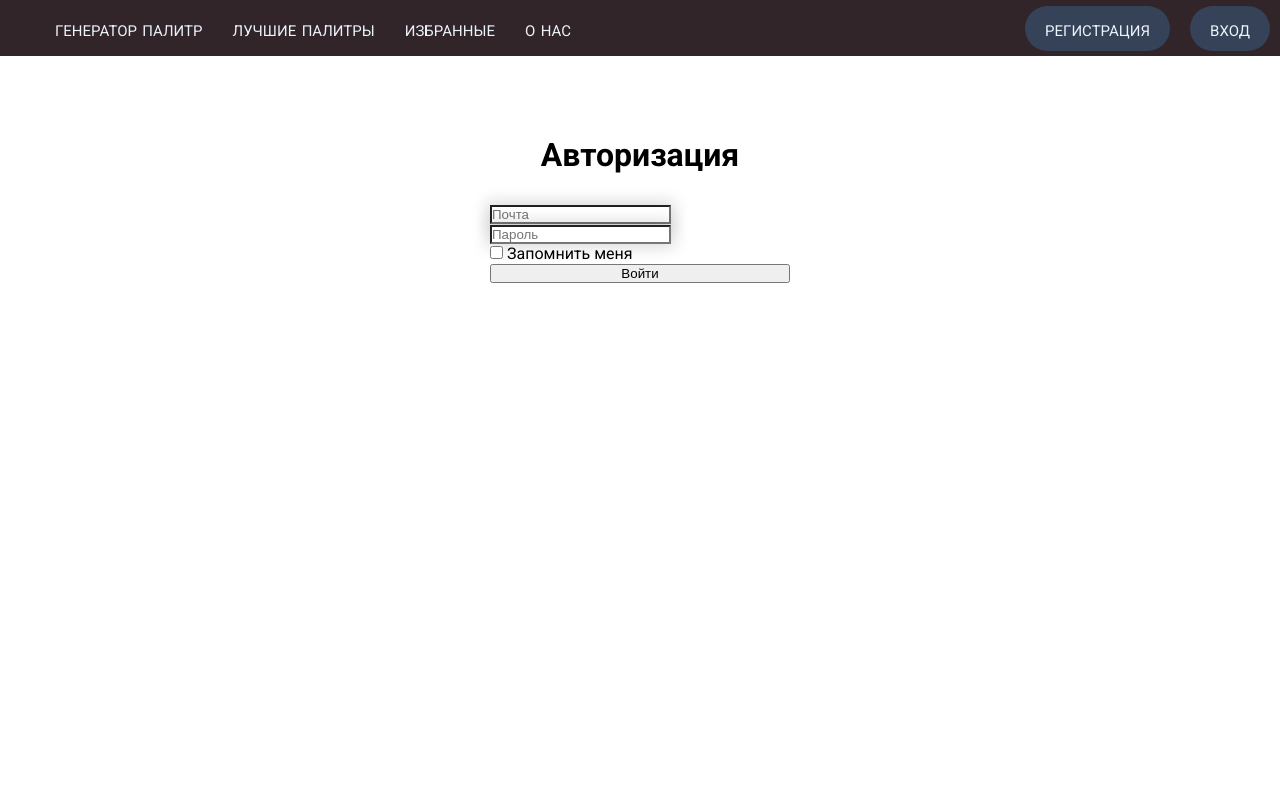
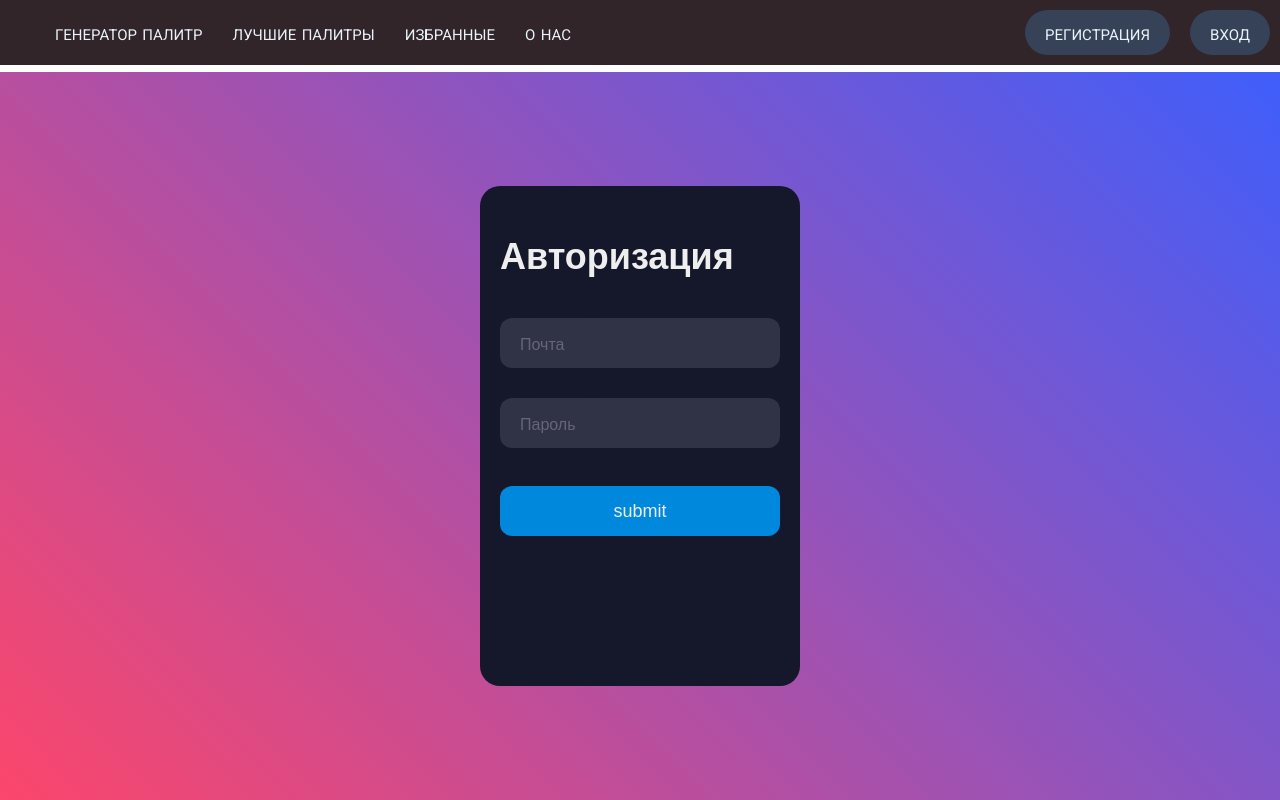
Before and after one commit to smixq/Your_Color, a Flask app: page /login in a window 1280 px wide. Run offline with Flask 3, Linux system fonts and the light colour scheme; some libraries are stand-ins or nearby versions.

Commit message:
login registr

```diff
--- a/static/css/styles_for_generate_plattes.css
+++ b/static/css/styles_for_generate_plattes.css
@@ -10,13 +10,14 @@ html {
 }
 /* это колохоз потом надо править */
 .content {
-    height: 93vh;
+    height: 90vh;
     display: flex;
 }
 
 .header {
-    /*height: 10vh;*/
+    height: 9vh;
 }
+
 ul {
     list-style: none;
 }
@@ -61,7 +62,6 @@ nav {
     background-color: hsla(336, 100%, 3%, 0.853);
     /*outline: 5px solid;*/
     padding-left: 40px;
-    height: 7vh;
 }
 
 .head_authorization {
@@ -164,4 +164,133 @@ nav {
 
 .btn-primary {
     width: 300px;
+    height: 38px;
+    background-color: rgb(74, 74, 252);
+    color: white;
+    border-radius: 15px;
 }
+
+.form {
+    background-color: #15172b;
+    border-radius: 20px;
+    box-sizing: border-box;
+    height: 500px;
+    padding: 20px;
+    width: 320px;
+}
+
+.title {
+    color: #eee;
+    font-family: sans-serif;
+    font-size: 36px;
+    font-weight: 600;
+    margin-top: 30px;
+}
+
+.subtitle {
+    color: #eee;
+    font-family: sans-serif;
+    font-size: 16px;
+    font-weight: 600;
+    margin-top: 10px;
+}
+
+.input-container {
+    height: 50px;
+    position: relative;
+    width: 100%;
+}
+
+.ic1 {
+    margin-top: 40px;
+}
+
+.ic2 {
+    margin-top: 30px;
+}
+
+.input {
+    background-color: #303245;
+    border-radius: 12px;
+    border: 0;
+    box-sizing: border-box;
+    color: #eee;
+    font-size: 18px;
+    height: 100%;
+    outline: 0;
+    padding: 4px 20px 0;
+    width: 100%;
+}
+
+.cut {
+    background-color: #15172b;
+    border-radius: 10px;
+    height: 20px;
+    left: 20px;
+    position: absolute;
+    top: -20px;
+    transform: translateY(0);
+    transition: transform 200ms;
+    width: 76px;
+}
+
+.cut-short {
+    width: 50px;
+}
+
+.input:focus ~ .cut,
+.input:not(:placeholder-shown) ~ .cut {
+    transform: translateY(8px);
+}
+
+.placeholder {
+    color: #65657b;
+    font-family: sans-serif;
+    left: 20px;
+    line-height: 14px;
+    pointer-events: none;
+    position: absolute;
+    transform-origin: 0 50%;
+    transition: transform 200ms, color 200ms;
+    top: 20px;
+}
+
+.input:focus ~ .placeholder,
+.input:not(:placeholder-shown) ~ .placeholder {
+    transform: translateY(-30px) translateX(10px) scale(0.75);
+}
+
+.input:not(:placeholder-shown) ~ .placeholder {
+    color: #808097;
+}
+
+.input:focus ~ .placeholder {
+    color: #dc2f55;
+}
+
+.submit {
+    background-color: #08d;
+    border-radius: 12px;
+    border: 0;
+    box-sizing: border-box;
+    color: #eee;
+    cursor: pointer;
+    font-size: 18px;
+    height: 50px;
+    margin-top: 38px;
+    outline: 0;
+    text-align: center;
+    width: 100%;
+}
+
+.submit:active {
+    background-color: #06b;
+}
+
+.reg_body {
+    align-items: center;
+    background: linear-gradient(45deg, #FC466B, #3F5EFB);
+    display: flex;
+    justify-content: center;
+    height: 91vh;
+}
--- a/templates/base.html
+++ b/templates/base.html
@@ -17,7 +17,7 @@
         rel="stylesheet">
         <!-- <link href="https://cdn.jsdelivr.net/npm/bootstrap@5.3.0-alpha3/dist/css/bootstrap.min.css" rel="stylesheet" integrity="sha384-KK94CHFLLe+nY2dmCWGMq91rCGa5gtU4mk92HdvYe+M/SXH301p5ILy+dN9+nJOZ" crossorigin="anonymous"> -->
     <link rel="stylesheet" href="{{ url_for('static', filename='css/styles_for_generate_plattes.css') }}">
-    <link rel="stylesheet" href="../static/css/styles_for_generate_plattes.css">
+    <!-- <link rel="stylesheet" href="../static/css/styles_for_generate_plattes.css"> -->
     <script src="https://cdnjs.cloudflare.com/ajax/libs/chroma-js/2.4.2/chroma.min.js"
         integrity="sha512-zInFF17qBFVvvvFpIfeBzo7Tj7+rQxLeTJDmbxjBz5/zIr89YVbTNelNhdTT+/DCrxoVzBeUPVFJsczKbB7sew=="
         crossorigin="anonymous" referrerpolicy="no-referrer"></script>
@@ -45,7 +45,7 @@
                 <li class="nav_action_item">
                     <a href="/logout" class="nav_action_item_link">Выйти</a>
                 </li>
-                <li class="nav_action_item" data-user-id="{{ current_user_id }}">
+                <li class="nav_action_item" data-type="{{ current_user.id }}">
                     <a href="/profile" class="nav_action_item_link">Профиль
                     {% if current_user.avatar %}
                         <img src="{{ url_for('userava') }}" alt="1" class="profile_avatar">
--- a/templates/login.html
+++ b/templates/login.html
@@ -1,7 +1,7 @@
 {% extends "base.html" %}
 
 {% block content %}
-<h1 class="head_authorization">Авторизация</h1>
+<!-- <h1 class="head_authorization">Авторизация</h1>
 <form action="" method="post" novalidate>
     {{ form.hidden_tag() }}
     <p>
@@ -22,5 +22,22 @@
     </p>
     <p>{{ form.remember_me() }} {{ form.remember_me.label }}</p>
     <p>{{ form.submit(type="submit", class="btn btn-primary") }}</p>
-</form>
+</form> -->
+
+<div class="reg_body">
+<div class="form">
+    <div class="title">Авторизация</div>
+    <div class="input-container ic1">
+      <input id="firstname" class="input" type="text" placeholder=" " />
+      <div class="cut"></div>
+      <label for="firstname" class="placeholder">Почта</label>
+    </div>
+    <div class="input-container ic2">
+      <input id="lastname" class="input" type="text" placeholder=" " />
+      <div class="cut"></div>
+      <label for="lastname" class="placeholder">Пароль</label>
+    </div>
+    <button type="text" class="submit">submit</button>
+</div>
+</div>
 {% endblock %}
```
Also changed, not shown: templates/register.html (+25 -2 lines).
